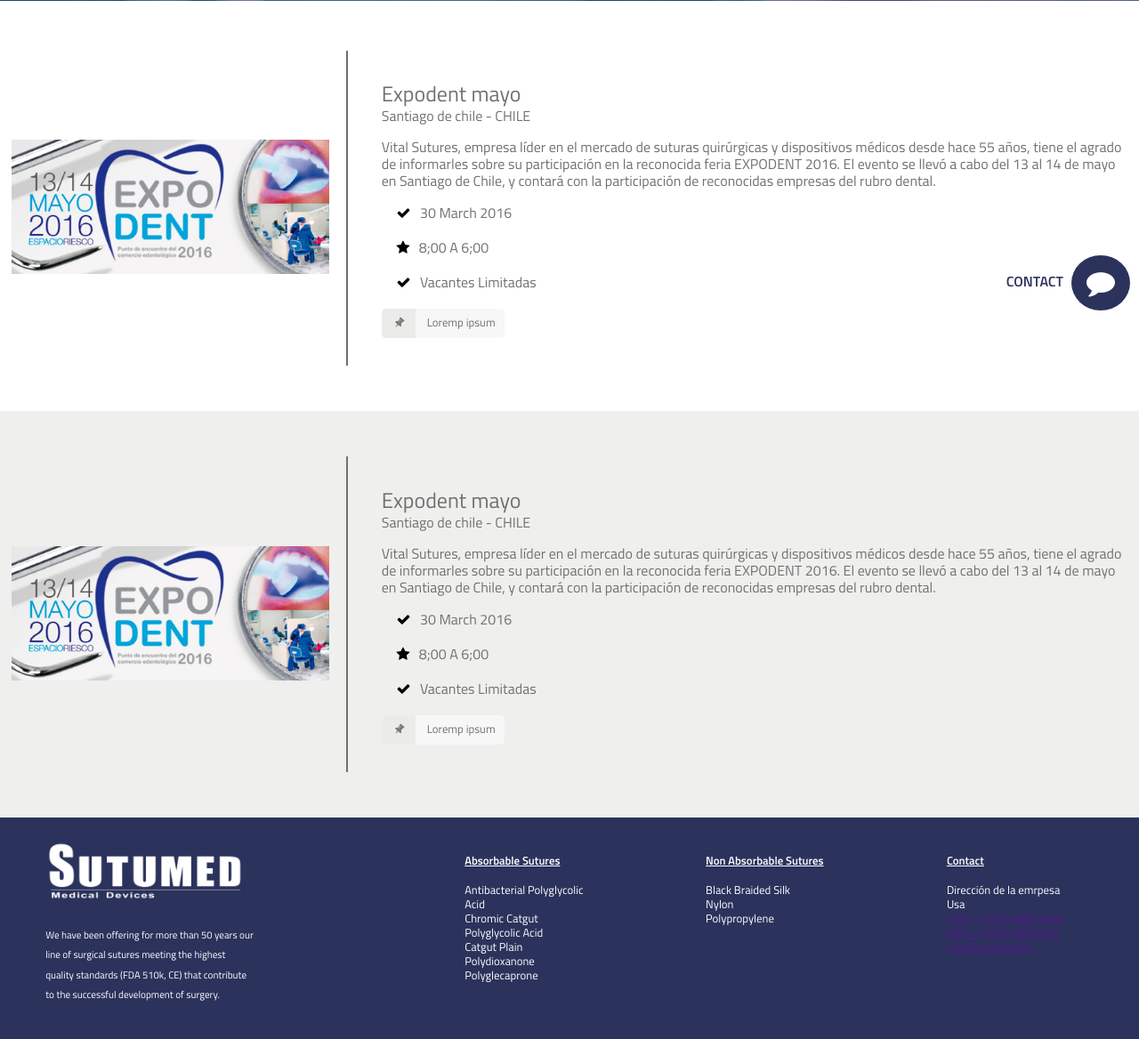
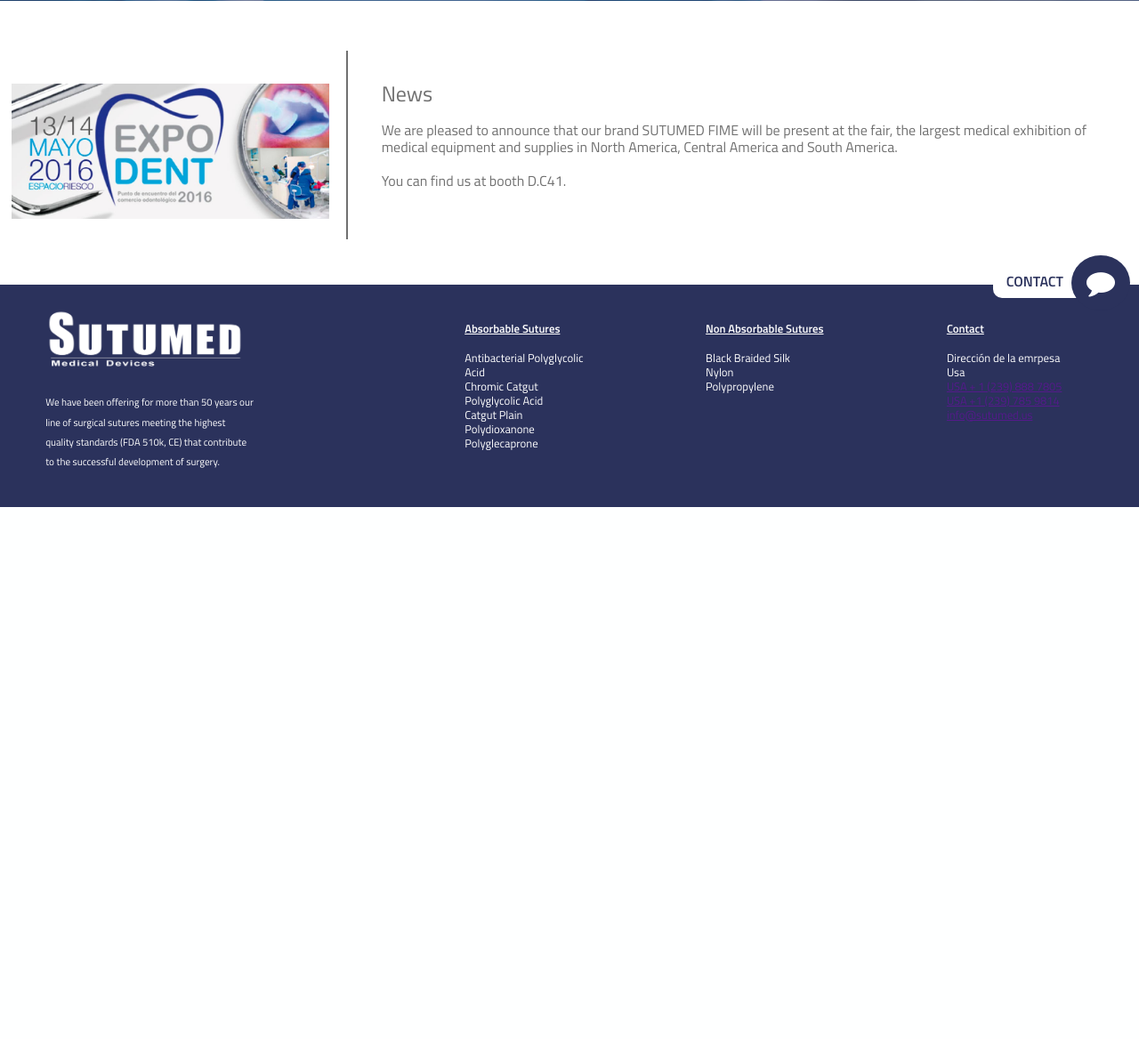
Before and after one commit to BRANDEMMA/sutumed, a PHP site: page /noticias.php in a window 1280 px wide. Shown: the part 446-1614 px from the top of the page at 89% size. After the commit the page ends 1016 px from the top, so only its background shows below. Run offline with PHP 8.4, Linux system fonts and the light colour scheme; some libraries are stand-ins or nearby versions.

Commit message:
noticias

```diff
--- a/css/estilos.css
+++ b/css/estilos.css
@@ -777,7 +777,7 @@ header{
 }
 .img-noticia{
 	float: left;
-	padding-top: 8%;
+	padding-top: 3%;
 	width: 30%;
 }
 .img-noticia img{
--- a/noticias.php
+++ b/noticias.php
@@ -59,24 +59,25 @@
 			<img src="img/articulos-noticias.jpg">
 		</div>
 		<div class="texto-noticia">
-			<h3>Expodent mayo</h3>
-			<p class="subtitulo">Santiago de chile - CHILE</p>
+			<h3>News</h3>
+			<!-- <p class="subtitulo">Santiago de chile - CHILE</p> -->
 
-			<p>Vital Sutures, empresa líder en el mercado de suturas quirúrgicas y dispositivos médicos desde hace 55 años, tiene el agrado de informarles sobre su participación en la reconocida feria EXPODENT 2016. El evento se llevó a cabo del 13 al 14 de mayo en Santiago de Chile, y contará con la participación de reconocidas empresas del rubro dental.</p>
+			<p>We are pleased to announce that our brand SUTUMED FIME will be present at the fair, the largest medical exhibition of medical equipment and supplies in North America, Central America and South America.<br><br>
+			You can find us at booth D.C41.</p>
 
-			<p class="detalles">
+			<!-- <p class="detalles">
 				<i class="fa fa-check negro" aria-hidden="true"></i>&nbsp;&nbsp; 30 March 2016<br><br>
 				<i class="fa fa-star negro" aria-hidden="true"></i>&nbsp;&nbsp; 8;00 A 6;00<br><br>
 				<i class="fa fa-check negro" aria-hidden="true"></i>&nbsp;&nbsp; Vacantes Limitadas
 			</p>
 
-			<a class="btn-noticias" href=""><span><i class="fa fa-thumb-tack" aria-hidden="true"></i></span> Loremp ipsum</a>
+			<a class="btn-noticias" href=""><span><i class="fa fa-thumb-tack" aria-hidden="true"></i></span> Loremp ipsum</a> -->
 		</div>
 
 		<div class="clear"></div>
 	</div>
 
-	<div class="noticias-gris">
+	<!-- <div class="noticias-gris">
 		<div class="img-noticia">
 			<img src="img/articulos-noticias.jpg">
 		</div>
@@ -96,7 +97,7 @@
 		</div>
 
 		<div class="clear"></div>
-	</div>
+	</div> -->
 
 	<?php
 		include 'contacto-desplegable.php';
```
